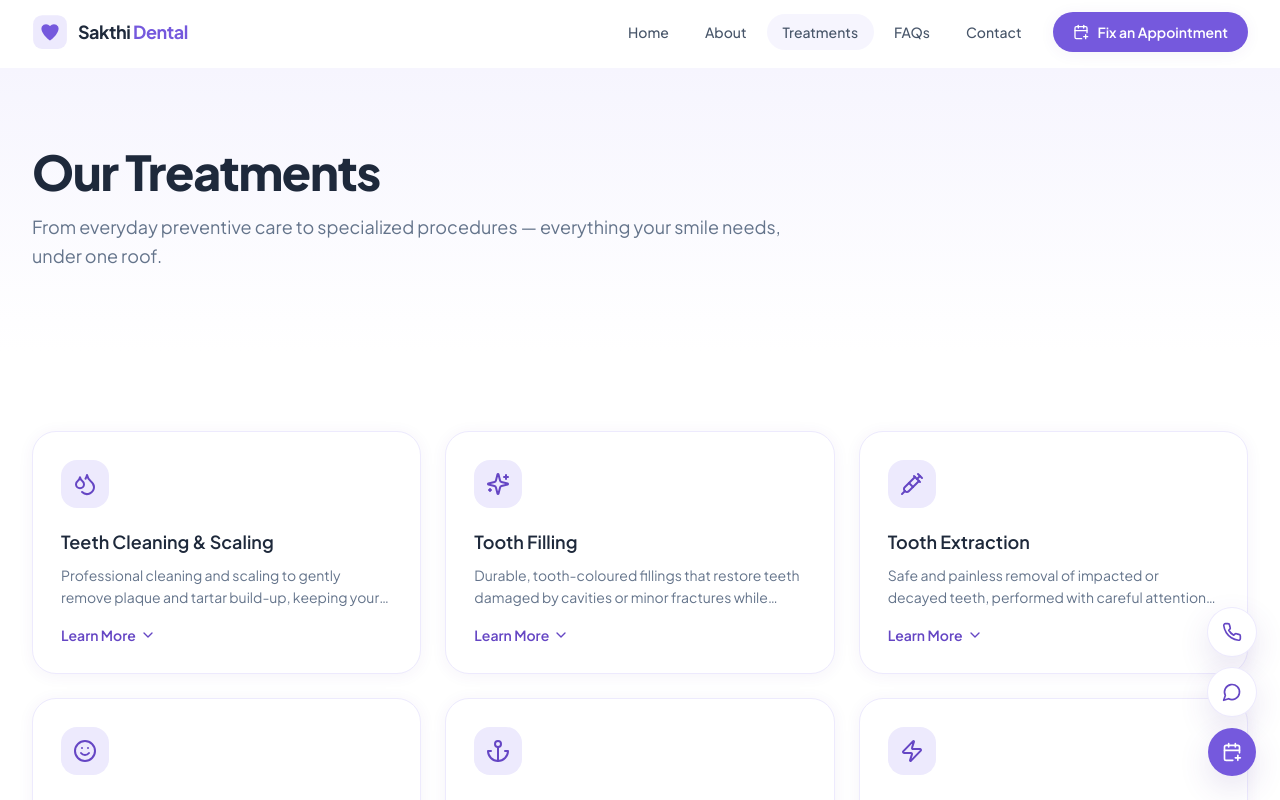
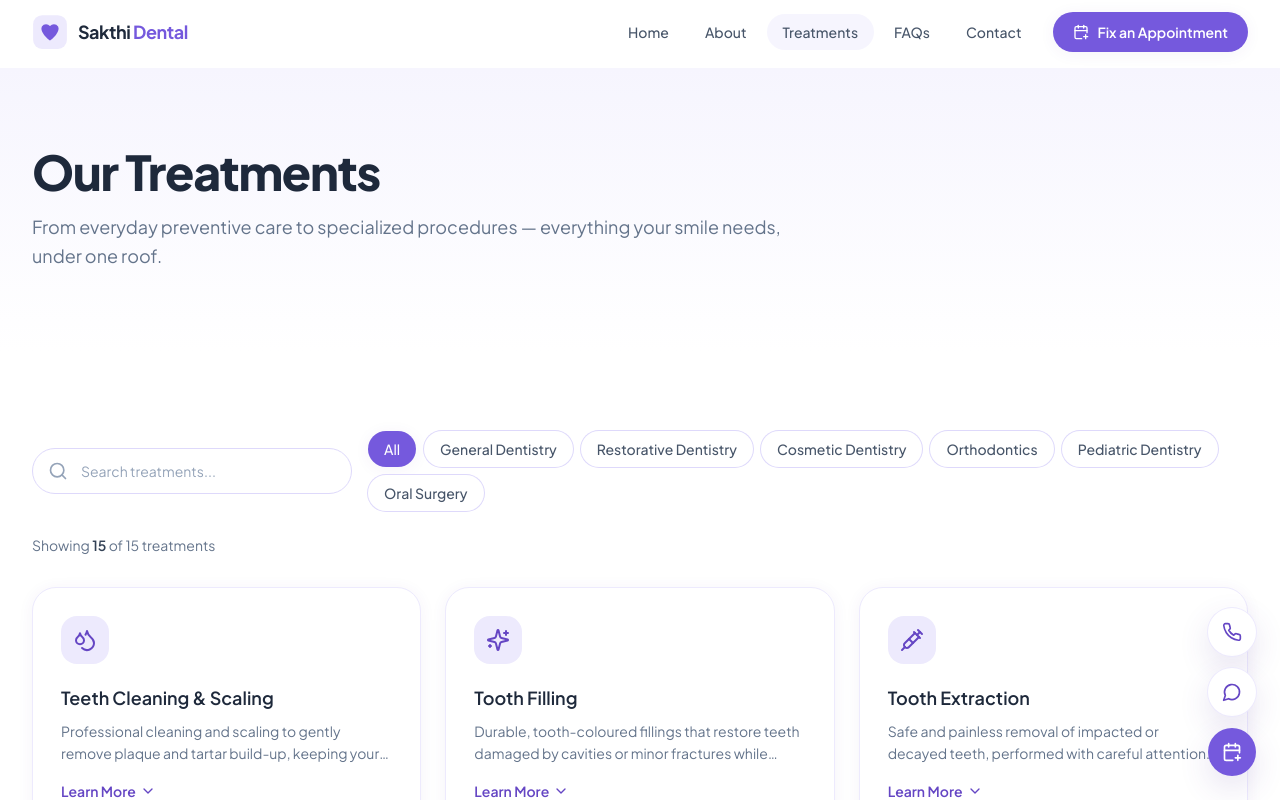
Before and after one commit to deepak251817-collab/sakthi-dental-clinic, a React (Vite) app: page /treatments in a window 1280 px wide. Shown: the top 800 px of the page. Built offline with nearby package versions, Linux system fonts and the light colour scheme.

Commit message:
feat: add treatment search and filters

```diff
--- /dev/null
+++ b/src/components/treatments/TreatmentFilters.tsx
@@ -0,0 +1,43 @@
+import { treatmentCategories, type TreatmentCategory } from '../../data/treatments'
+import { cn } from '../../lib/utils'
+
+interface TreatmentFiltersProps {
+  active: TreatmentCategory | 'All'
+  onChange: (category: TreatmentCategory | 'All') => void
+}
+
+/**
+ * Category filter chips. 'All' is the default; categories are derived from
+ * the existing treatment data — nothing invented.
+ */
+export default function TreatmentFilters({ active, onChange }: TreatmentFiltersProps) {
+  const chips: Array<TreatmentCategory | 'All'> = ['All', ...treatmentCategories]
+
+  return (
+    <div
+      role="group"
+      aria-label="Filter treatments by category"
+      className="flex flex-wrap gap-2"
+    >
+      {chips.map((category) => {
+        const isActive = category === active
+        return (
+          <button
+            key={category}
+            type="button"
+            aria-pressed={isActive}
+            onClick={() => onChange(category)}
+            className={cn(
+              'rounded-full px-4 py-2 text-sm font-medium transition-colors focus-visible:outline focus-visible:outline-2 focus-visible:outline-offset-2 focus-visible:outline-primary-600',
+              isActive
+                ? 'bg-primary-600 text-white shadow-soft'
+                : 'bg-white text-slate-600 ring-1 ring-primary-200 hover:bg-primary-50 hover:text-primary-700',
+            )}
+          >
+            {category}
+          </button>
+        )
+      })}
+    </div>
+  )
+}
--- /dev/null
+++ b/src/components/treatments/TreatmentSearch.tsx
@@ -0,0 +1,27 @@
+import { Search } from 'lucide-react'
+
+interface TreatmentSearchProps {
+  query: string
+  onChange: (value: string) => void
+}
+
+/** Search input filtering treatments by title and description. */
+export default function TreatmentSearch({ query, onChange }: TreatmentSearchProps) {
+  return (
+    <div className="relative">
+      <Search
+        className="pointer-events-none absolute left-4 top-1/2 h-5 w-5 -translate-y-1/2 text-slate-400"
+        aria-hidden="true"
+      />
+      <input
+        type="search"
+        role="searchbox"
+        value={query}
+        onChange={(event) => onChange(event.target.value)}
+        placeholder="Search treatments..."
+        aria-label="Search treatments"
+        className="w-full rounded-full border border-primary-200 bg-white py-3 pl-12 pr-4 text-sm text-slate-700 placeholder:text-slate-400 transition-colors focus:border-primary-400 focus:outline-none focus:ring-2 focus:ring-primary-100"
+      />
+    </div>
+  )
+}
--- a/src/data/treatments.ts
+++ b/src/data/treatments.ts
@@ -1,6 +1,19 @@
+export const treatmentCategories = [
+  'General Dentistry',
+  'Restorative Dentistry',
+  'Cosmetic Dentistry',
+  'Orthodontics',
+  'Pediatric Dentistry',
+  'Oral Surgery',
+] as const
+
+export type TreatmentCategory = (typeof treatmentCategories)[number]
+
 export interface Treatment {
   title: string
   description: string
+  /** Category derived from the treatment's own name/description — no treatments invented. */
+  category: TreatmentCategory
 }
 
 /**
@@ -11,75 +24,90 @@ export const treatments: Treatment[] = [
     title: 'Teeth Cleaning & Scaling',
     description:
       'Professional cleaning and scaling to gently remove plaque and tartar build-up, keeping your gums healthy and your smile fresh.',
+    category: 'General Dentistry',
   },
   {
     title: 'Tooth Filling',
     description:
       'Durable, tooth-coloured fillings that restore teeth damaged by cavities or minor fractures while blending naturally with your smile.',
+    category: 'Restorative Dentistry',
   },
   {
     title: 'Tooth Extraction',
     description:
       'Safe and painless removal of impacted or decayed teeth, performed with careful attention to your comfort throughout the procedure.',
+    category: 'Oral Surgery',
   },
   {
     title: 'Artificial Complete Denture',
     description:
       'Full mouth replacement to restore confidence and function, custom crafted for a comfortable, natural-looking fit.',
+    category: 'Restorative Dentistry',
   },
   {
     title: 'Dental Implants',
     description:
       'A modern, long-lasting solution to replace missing teeth, restoring the look, feel and function of natural teeth.',
+    category: 'Restorative Dentistry',
   },
   {
     title: 'Laser Dentistry',
     description:
       'Minimally invasive laser procedures for gum care and soft-tissue treatments, designed for greater comfort and faster healing.',
+    category: 'General Dentistry',
   },
   {
     title: 'Root Canal Therapy',
     description:
       'A gentle, precise treatment to save an infected or badly decayed tooth, relieving pain while preserving your natural smile.',
+    category: 'Restorative Dentistry',
   },
   {
     title: 'Wisdom Tooth Extraction',
     description:
       'Careful assessment and removal of troublesome wisdom teeth, with clear guidance and attentive aftercare for smooth recovery.',
+    category: 'Oral Surgery',
   },
   {
     title: 'Fixed Partial Denture (Bridge)',
     description:
       'A fixed solution that "bridges" the gap left by missing teeth, anchored securely to neighbouring teeth for a complete smile.',
+    category: 'Restorative Dentistry',
   },
   {
     title: 'Teeth Whitening (Bleaching)',
     description:
       'Cosmetic whitening treatments for a brighter smile, safely lightening stains and discolouration under professional supervision.',
+    category: 'Cosmetic Dentistry',
   },
   {
     title: 'Veneers',
     description:
       'Thin, custom-made shells bonded to the front of teeth to improve shape, shade and symmetry for a polished, confident look.',
+    category: 'Cosmetic Dentistry',
   },
   {
     title: 'Pediatric Dentistry',
     description:
       'Gentle, child-friendly dental care that keeps young smiles healthy and helps children feel safe and positive about visiting the dentist.',
+    category: 'Pediatric Dentistry',
   },
   {
     title: 'Flap Surgery',
     description:
       'A periodontal procedure to treat advanced gum disease, allowing the gums to heal and reattach firmly to healthy teeth.',
+    category: 'Oral Surgery',
   },
   {
     title: 'Orthodontic Braces',
     description:
       'Braces to straighten and align teeth, correcting bites and giving patients of all ages a healthier, more confident smile.',
+    category: 'Orthodontics',
   },
   {
     title: 'Clear Aligners',
     description:
       'Nearly invisible, removable aligners that gradually straighten teeth — a discreet and convenient alternative to braces.',
+    category: 'Orthodontics',
   },
 ]
--- a/src/pages/Treatments.tsx
+++ b/src/pages/Treatments.tsx
@@ -1,11 +1,37 @@
+import { useMemo, useState } from 'react'
 import AnimatedSection from '../components/common/AnimatedSection'
-import AppointmentButton from '../components/common/AppointmentButton'
 import Container from '../components/common/Container'
 import PageHero from '../components/common/PageHero'
+import AppointmentButton from '../components/common/AppointmentButton'
+import TreatmentSearch from '../components/treatments/TreatmentSearch'
+import TreatmentFilters from '../components/treatments/TreatmentFilters'
 import TreatmentGrid from '../components/treatments/TreatmentGrid'
-import { treatments } from '../data/treatments'
+import { treatments, type TreatmentCategory } from '../data/treatments'
+import { SearchX } from 'lucide-react'
 
 export default function Treatments() {
+  const [query, setQuery] = useState('')
+  const [category, setCategory] = useState<TreatmentCategory | 'All'>('All')
+
+  const filtered = useMemo(() => {
+    const normalizedQuery = query.trim().toLowerCase()
+    return treatments.filter((treatment) => {
+      const matchesCategory = category === 'All' || treatment.category === category
+      const matchesQuery =
+        normalizedQuery.length === 0 ||
+        treatment.title.toLowerCase().includes(normalizedQuery) ||
+        treatment.description.toLowerCase().includes(normalizedQuery)
+      return matchesCategory && matchesQuery
+    })
+  }, [query, category])
+
+  const hasActiveFilters = query.trim().length > 0 || category !== 'All'
+
+  const clearFilters = () => {
+    setQuery('')
+    setCategory('All')
+  }
+
   return (
     <>
       <PageHero
@@ -16,7 +42,51 @@ export default function Treatments() {
       <section className="py-16 sm:py-20" aria-label="Full treatment list">
         <Container>
           <AnimatedSection>
-            <TreatmentGrid items={treatments} />
+            {/* Search + filters */}
+            <div className="grid gap-4 lg:grid-cols-[minmax(0,20rem)_1fr] lg:items-center">
+              <TreatmentSearch query={query} onChange={setQuery} />
+              <TreatmentFilters active={category} onChange={setCategory} />
+            </div>
+
+            {/* Result count + clear */}
+            <div className="mt-6 flex flex-wrap items-center justify-between gap-3" aria-live="polite">
+              <p className="text-sm text-slate-500">
+                Showing <span className="font-semibold text-slate-700">{filtered.length}</span> of{' '}
+                {treatments.length} treatments
+              </p>
+              {hasActiveFilters && (
+                <button
+                  type="button"
+                  onClick={clearFilters}
+                  className="inline-flex items-center gap-1.5 rounded-full px-3 py-1.5 text-sm font-semibold text-primary-700 transition-colors hover:bg-primary-50 focus-visible:outline focus-visible:outline-2 focus-visible:outline-offset-2 focus-visible:outline-primary-600"
+                >
+                  Clear Filters
+                </button>
+              )}
+            </div>
+
+            {filtered.length > 0 ? (
+              <div className="mt-8">
+                <TreatmentGrid items={filtered} />
+              </div>
+            ) : (
+              <div className="mt-8 rounded-3xl border border-primary-100 bg-white px-8 py-16 text-center shadow-soft">
+                <span className="mx-auto flex h-14 w-14 items-center justify-center rounded-full bg-primary-100 text-primary-700">
+                  <SearchX className="h-7 w-7" aria-hidden="true" />
+                </span>
+                <h2 className="mt-5 text-xl font-bold text-slate-800">No treatments found</h2>
+                <p className="mt-2 text-sm text-slate-500">
+                  Try another search or clear the filters.
+                </p>
+                <button
+                  type="button"
+                  onClick={clearFilters}
+                  className="mt-6 inline-flex items-center justify-center rounded-full bg-primary-600 px-5 py-2.5 text-sm font-semibold text-white shadow-soft transition-colors hover:bg-primary-700 focus-visible:outline focus-visible:outline-2 focus-visible:outline-offset-2 focus-visible:outline-primary-600"
+                >
+                  Clear Filters
+                </button>
+              </div>
+            )}
           </AnimatedSection>
 
           <AnimatedSection className="mt-14 text-center">
```
